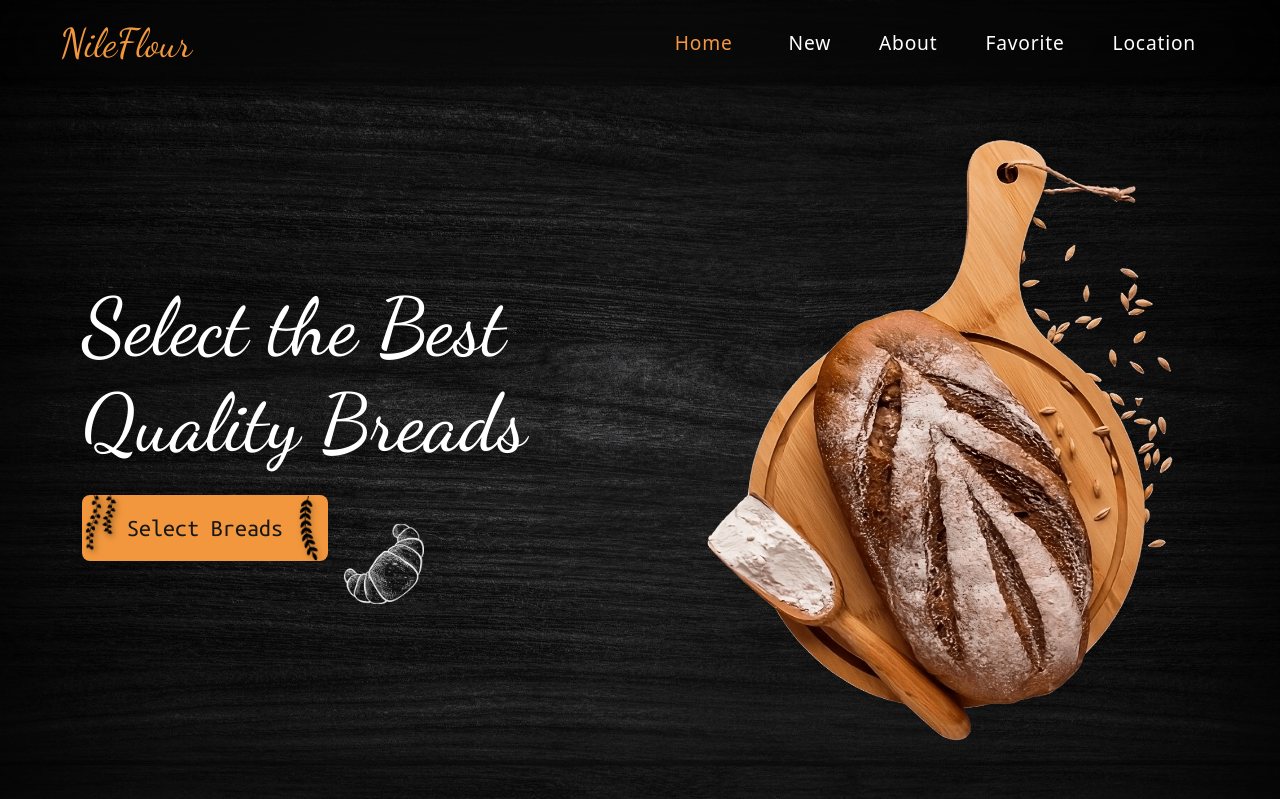
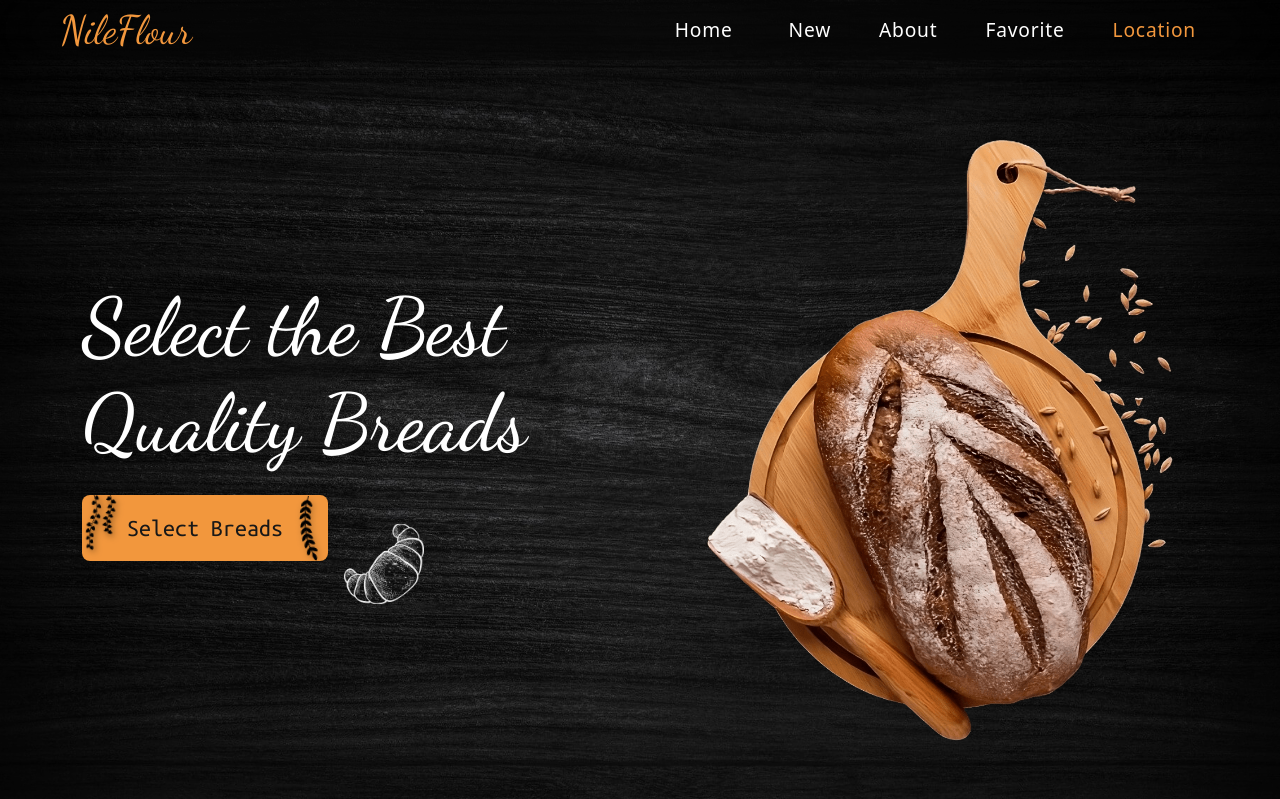
Before and after one commit to Adham-Kaseb/NileFlour-Bakery, a plain HTML site: page index.html in a window 1280 px wide. Shown: the top 799 px of the page. Drawn offline with nearby package versions, Linux system fonts and the light colour scheme.

Commit message:
final touches

```diff
--- a/assets/css/mainStyleSheet.css
+++ b/assets/css/mainStyleSheet.css
@@ -24,8 +24,11 @@
 }
 
 body {
+  position: relative;
   background-color: var(--bg_color);
   overflow-x: hidden;
+  overflow-y: scroll;
+  height: fit-content;
 }
 
 ::-webkit-scrollbar {
@@ -56,6 +59,7 @@ button {
 \*-----------------------------------*/
 .navbar {
   width: 100vw;
+  height: 60px;
   position: fixed;
   top: 0;
   background-color: #00000021 !important;
--- a/index.html
+++ b/index.html
@@ -23,7 +23,7 @@
   <link rel="stylesheet" href="assets/vendors/bootstrap/css/bootstrap.min.css">
   <link rel="stylesheet" href="assets/css/mainStyleSheet.css">
 </head>
-<body>
+<body data-bs-spy="scroll" data-bs-target="#navbar" data-bs-offset="0">
 
   <div class="back_top">
     <ion-icon name="arrow-up-outline" href="#"></ion-icon>
@@ -46,19 +46,19 @@
       <div class="collapse navbar-collapse" id="navbarNav">
         <ul class="navbar-nav ms-auto">
           <li class="nav-item px-lg-4">
-            <a class="nav-link active" aria-current="page" href="#">Home</a>
+            <a class="nav-link active" aria-current="page" href="#hero_section">Home</a>
           </li>
           <li class="nav-item">
-            <a class="nav-link px-lg-4" aria-current="page" href="#">New</a>
+            <a class="nav-link px-lg-4" aria-current="page" href="#new_section">New</a>
           </li>
           <li class="nav-item">
-            <a class="nav-link px-lg-4" aria-current="page" href="#">About</a>
+            <a class="nav-link px-lg-4" aria-current="page" href="#about_section">About</a>
           </li>
           <li class="nav-item">
-            <a class="nav-link px-lg-4" aria-current="page" >Favorite</a>
+            <a class="nav-link px-lg-4" aria-current="page" href="#favorite_section">Favorite</a>
           </li>
           <li class="nav-item">
-            <a class="nav-link px-lg-4" aria-current="page" >Location</a>
+            <a class="nav-link px-lg-4" aria-current="page" href="#visitus_section">Location</a>
           </li>
         </ul>
       </div>
```
